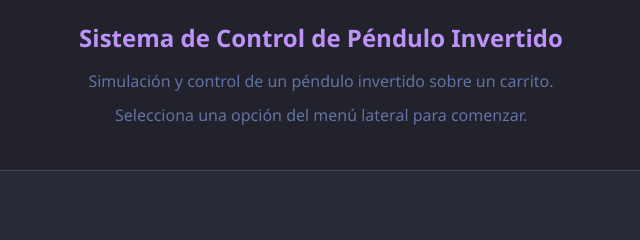
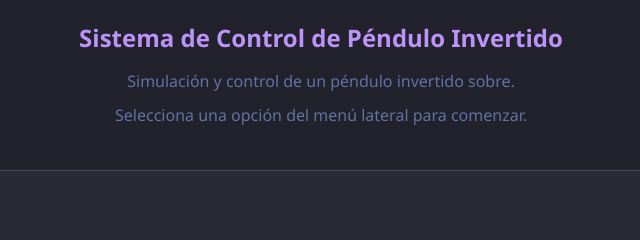
Before and after one commit to OverAlexander-MR/IPControlSystem, a plain HTML site: page index.html in a window 1280 px wide. Shown: the part 121-361 px from the top of the page, 429-1069 px from the left. Drawn offline with Linux system fonts and the light colour scheme.

Commit message:
up index

```diff
--- a/index.html
+++ b/index.html
@@ -50,9 +50,7 @@
           <div class="page-content">
             <div class="welcome-card">
               <h2>Sistema de Control de Péndulo Invertido</h2>
-              <p>
-                Simulación y control de un péndulo invertido sobre un carrito.
-              </p>
+              <p>Simulación y control de un péndulo invertido sobre.</p>
               <p>Selecciona una opción del menú lateral para comenzar.</p>
             </div>
           </div>
```
